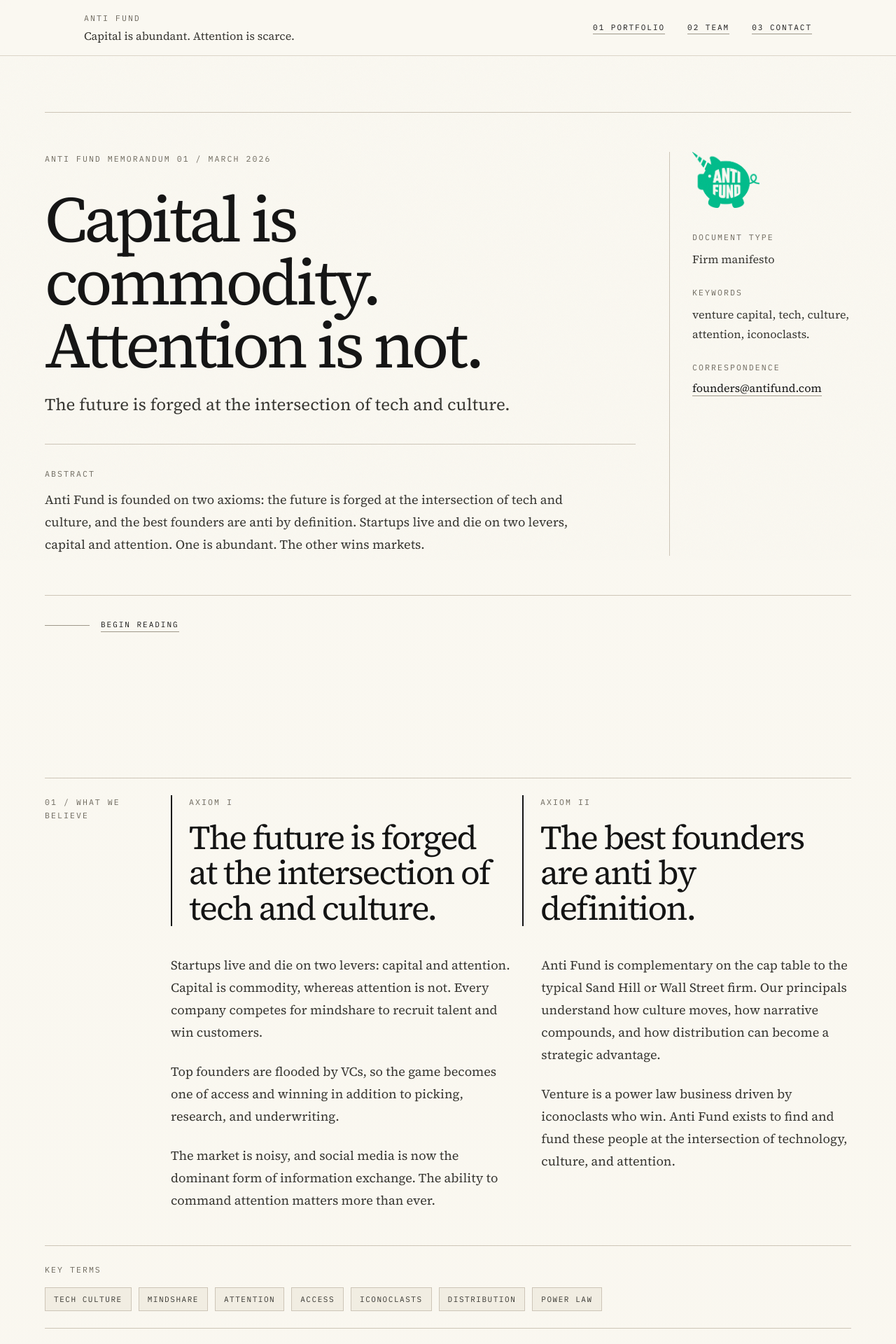
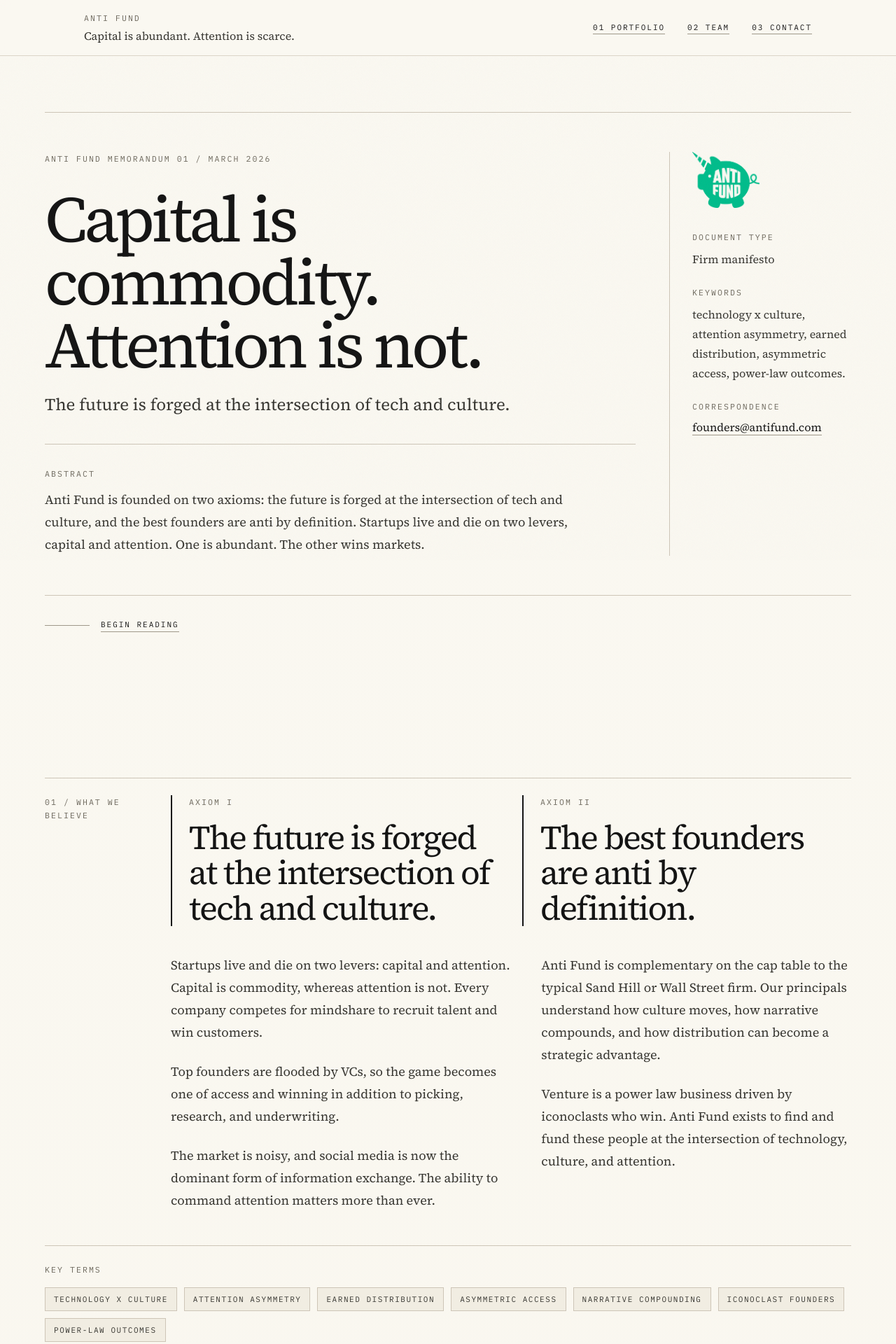
Before and after one commit to geoffreywoo/anti-fund, a Next.js app: page / in a window 1280 px wide. Shown: the top 1920 px of the page at 70% size. Built offline with nearby package versions, Linux system fonts and the light colour scheme.

Commit message:
refactor: sharpen thesis key terms

```diff
--- a/app/social-image.tsx
+++ b/app/social-image.tsx
@@ -173,7 +173,7 @@ function SocialImage({
               color: "#6d685d",
             }}
           >
-            <div>Tech, culture, attention, iconoclasts.</div>
+            <div>Technology x culture. Attention asymmetry. Power-law outcomes.</div>
             <div>antifund.com</div>
           </div>
         </div>
--- a/components/Hero.tsx
+++ b/components/Hero.tsx
@@ -55,7 +55,8 @@ export default function Hero() {
                 <div>
                   <dt className="paper-label">Keywords</dt>
                   <dd className="mt-2 text-base leading-7 text-ink-soft">
-                    venture capital, tech, culture, attention, iconoclasts.
+                    technology x culture, attention asymmetry, earned distribution,
+                    asymmetric access, power-law outcomes.
                   </dd>
                 </div>
 
--- a/components/Thesis.tsx
+++ b/components/Thesis.tsx
@@ -1,12 +1,12 @@
 export default function Thesis() {
   const antiList = [
-    "Tech culture",
-    "Mindshare",
-    "Attention",
-    "Access",
-    "Iconoclasts",
-    "Distribution",
-    "Power law",
+    "Technology x culture",
+    "Attention asymmetry",
+    "Earned distribution",
+    "Asymmetric access",
+    "Narrative compounding",
+    "Iconoclast founders",
+    "Power-law outcomes",
   ];
 
   return (
```
